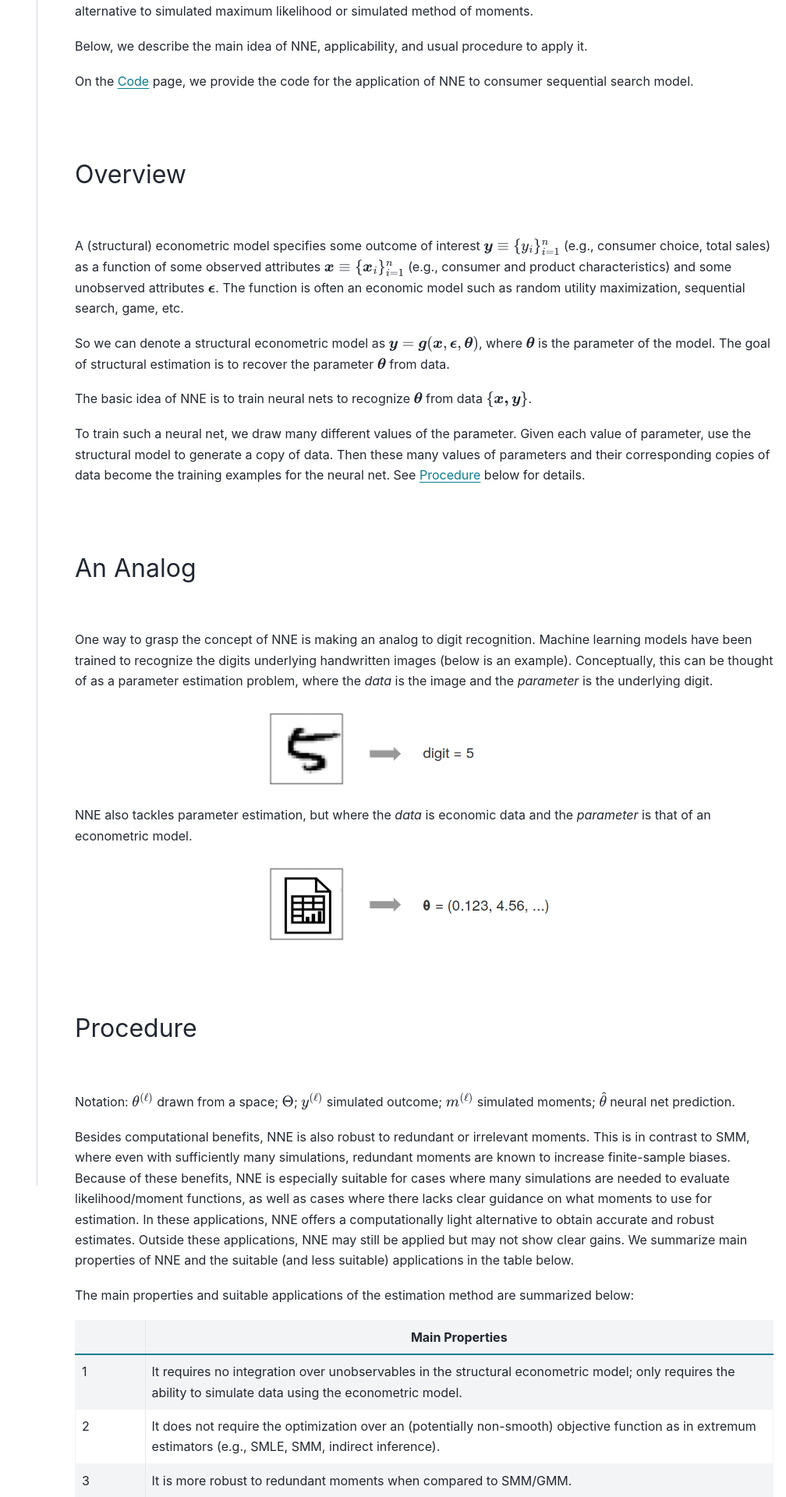
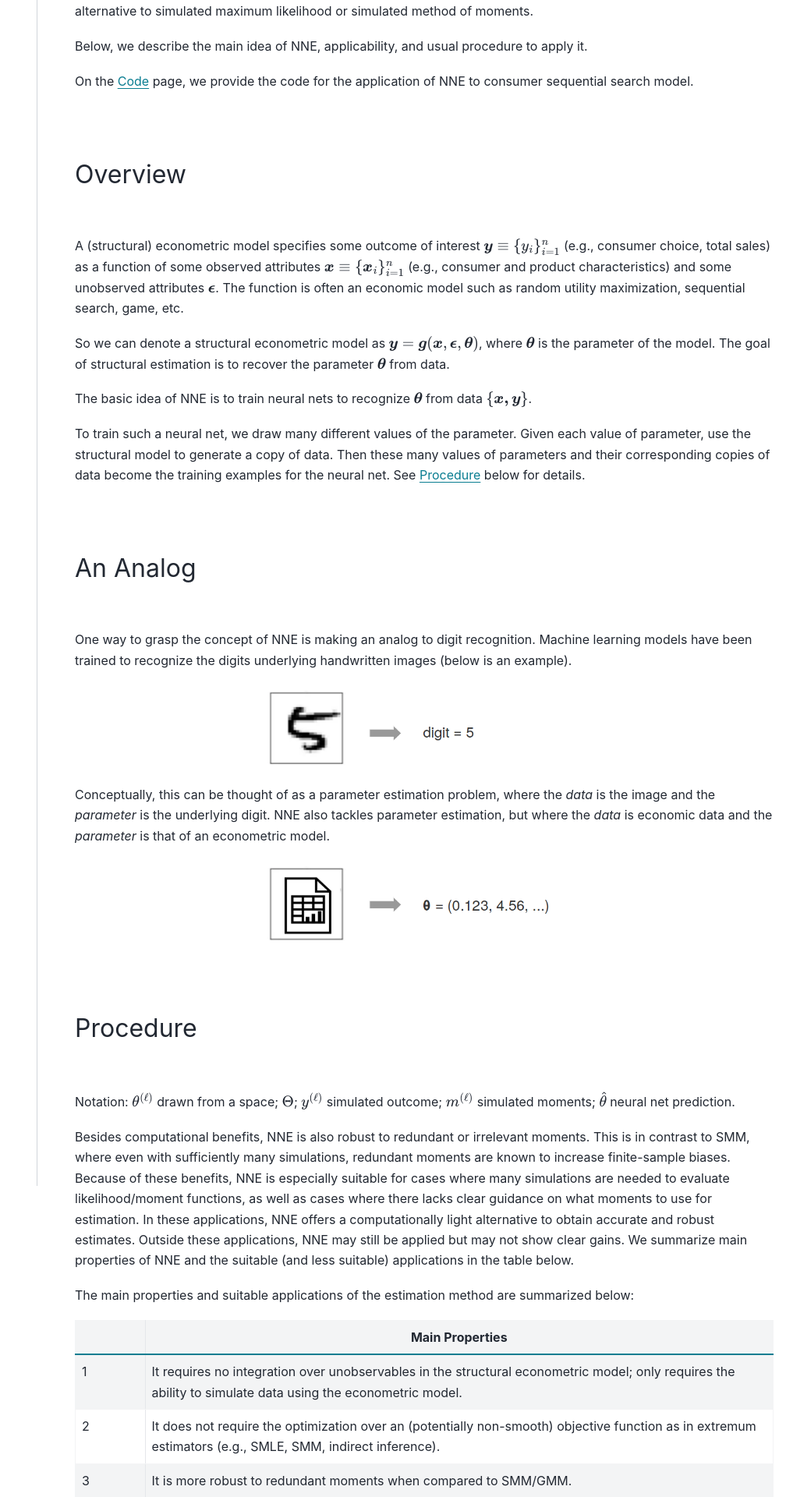
Before and after one commit to nnehome/nnehome.github.io, a Sphinx documentation site: the page built from docs/source/home/home.rst, in a window 1280 px wide. Shown: the part 348-2268 px from the top of the page at 78% size, without its empty margins (272-1280 px from the left). Built offline with Sphinx 7.4.7 and the PyData theme 0.15.4, drawn with Linux system fonts in a browser that asks for light colours.

Commit message:
some change

```diff
--- a/docs/source/home/home.rst
+++ b/docs/source/home/home.rst
@@ -37,13 +37,13 @@
 ---------------
 |
 
-One way to grasp the concept of NNE is making an analog to digit recognition. Machine learning models have been trained to recognize the digits underlying handwritten images (below is an example). Conceptually, this can be thought of as a parameter estimation problem, where the *data* is the image and the *parameter* is the underlying digit.
+One way to grasp the concept of NNE is making an analog to digit recognition. Machine learning models have been trained to recognize the digits underlying handwritten images (below is an example).
 
 .. figure:: digit_rec.png
   :scale: 60%
   :align: center
 
-NNE also tackles parameter estimation, but where the *data* is economic data and the *parameter* is that of an econometric model.
+Conceptually, this can be thought of as a parameter estimation problem, where the *data* is the image and the *parameter* is the underlying digit.  NNE also tackles parameter estimation, but where the *data* is economic data and the *parameter* is that of an econometric model.
 
 .. figure:: para_rec.png
   :scale: 60%
```
